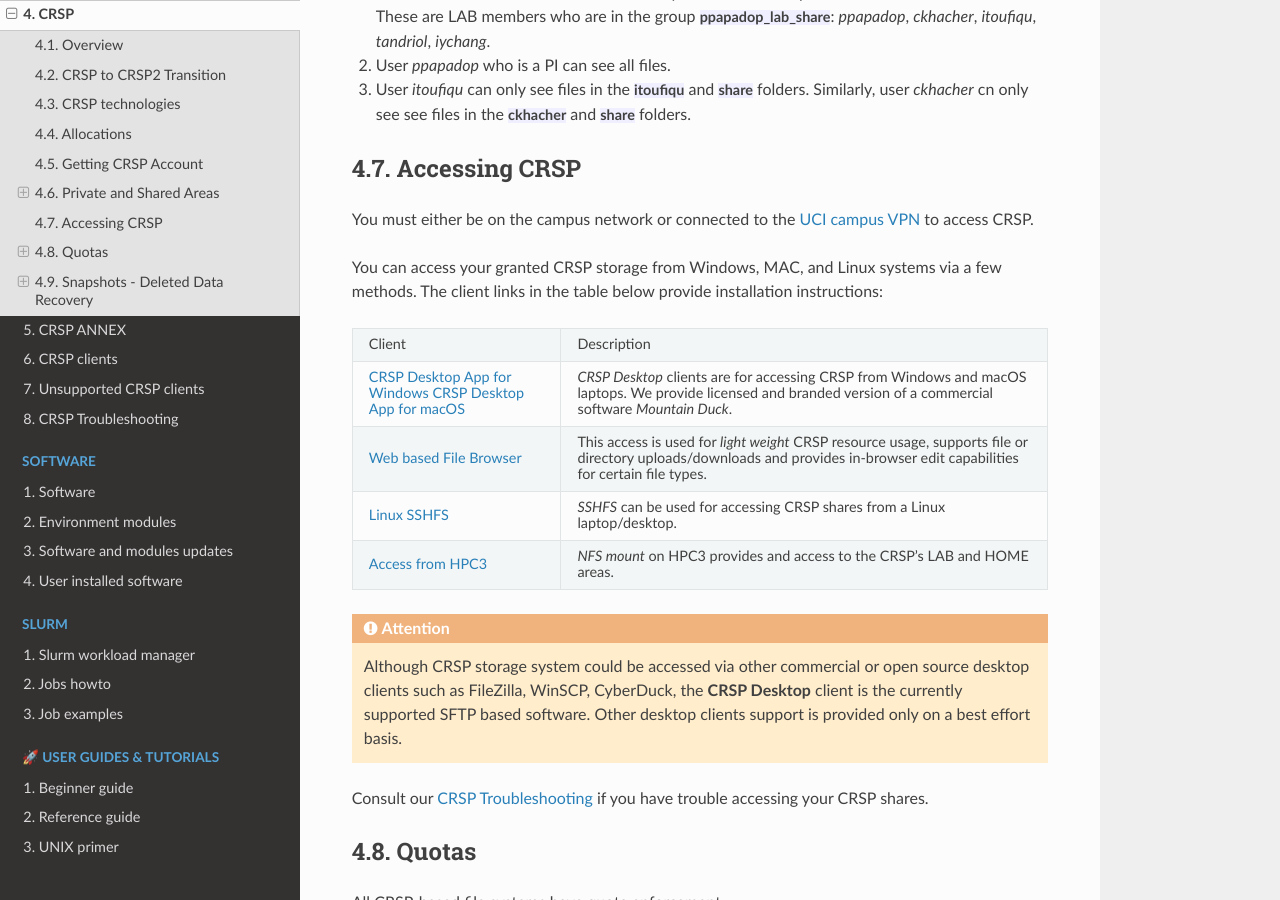
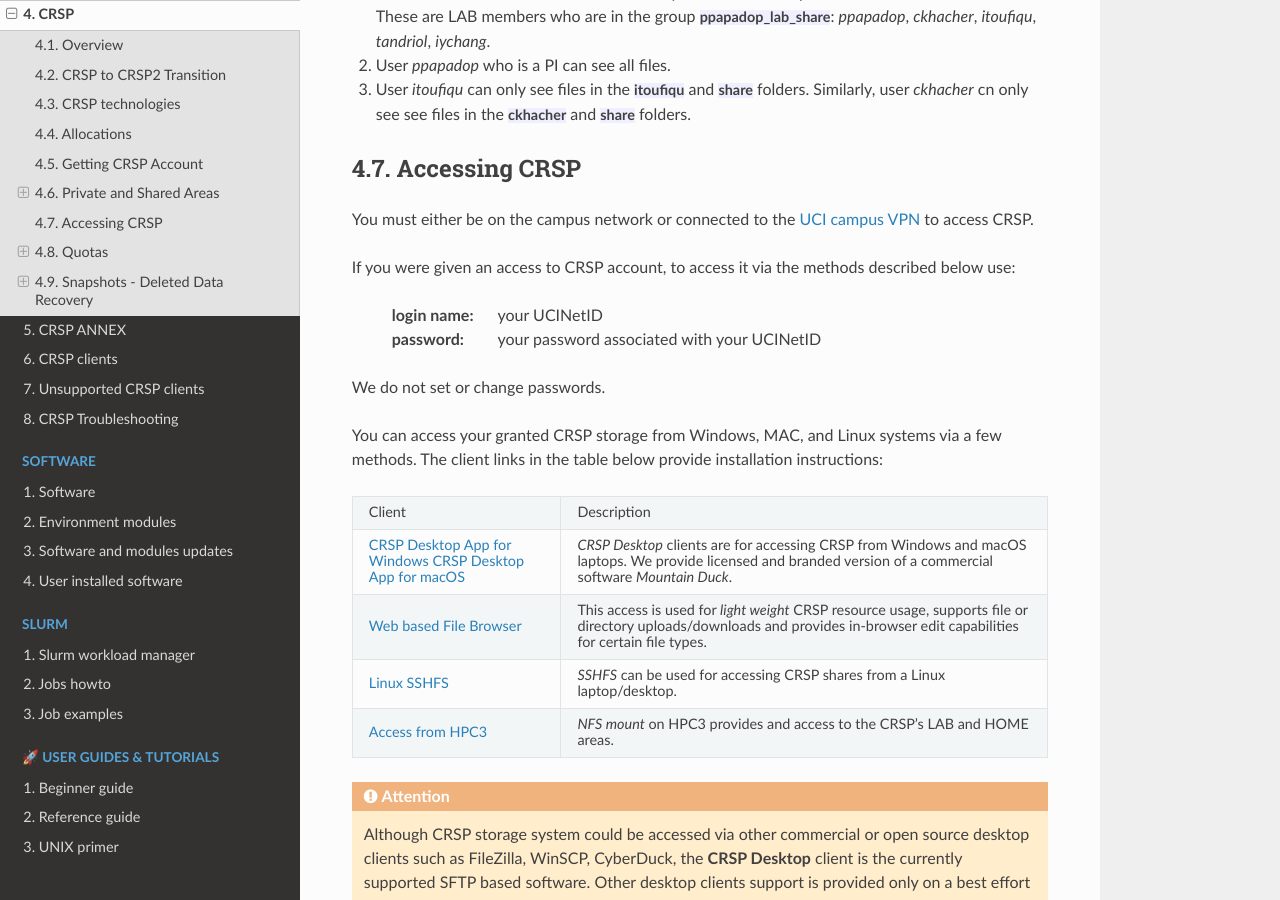
Before and after one commit to RCIC-UCI-Public/website-rcic, a Sphinx documentation site: the page built from docs/source/storage/crsp.rst, in a window 1280 px wide and 900 px high, scrolled down 6377 px. Built offline with Sphinx 7.4.7 and the Read the Docs theme 3.1.0, drawn with Linux system fonts in a browser that asks for light colours.

Commit message:
add login info

```diff
--- a/docs/source/storage/crsp.rst
+++ b/docs/source/storage/crsp.rst
@@ -279,6 +279,14 @@
 
 You must either be on the campus network or connected to the
 `UCI campus VPN <https://www.oit.uci.edu/help/vpn>`_ to access CRSP.
+
+If you were given an access to CRSP account, to access it via the methods
+described below use:
+
+ :login name: your UCINetID
+ :password: your password associated with your UCINetID
+
+We do not set or change passwords.
 
 You can access  your granted CRSP storage from Windows, MAC, and Linux systems
 via a few methods. The client links in the table below provide installation
```
